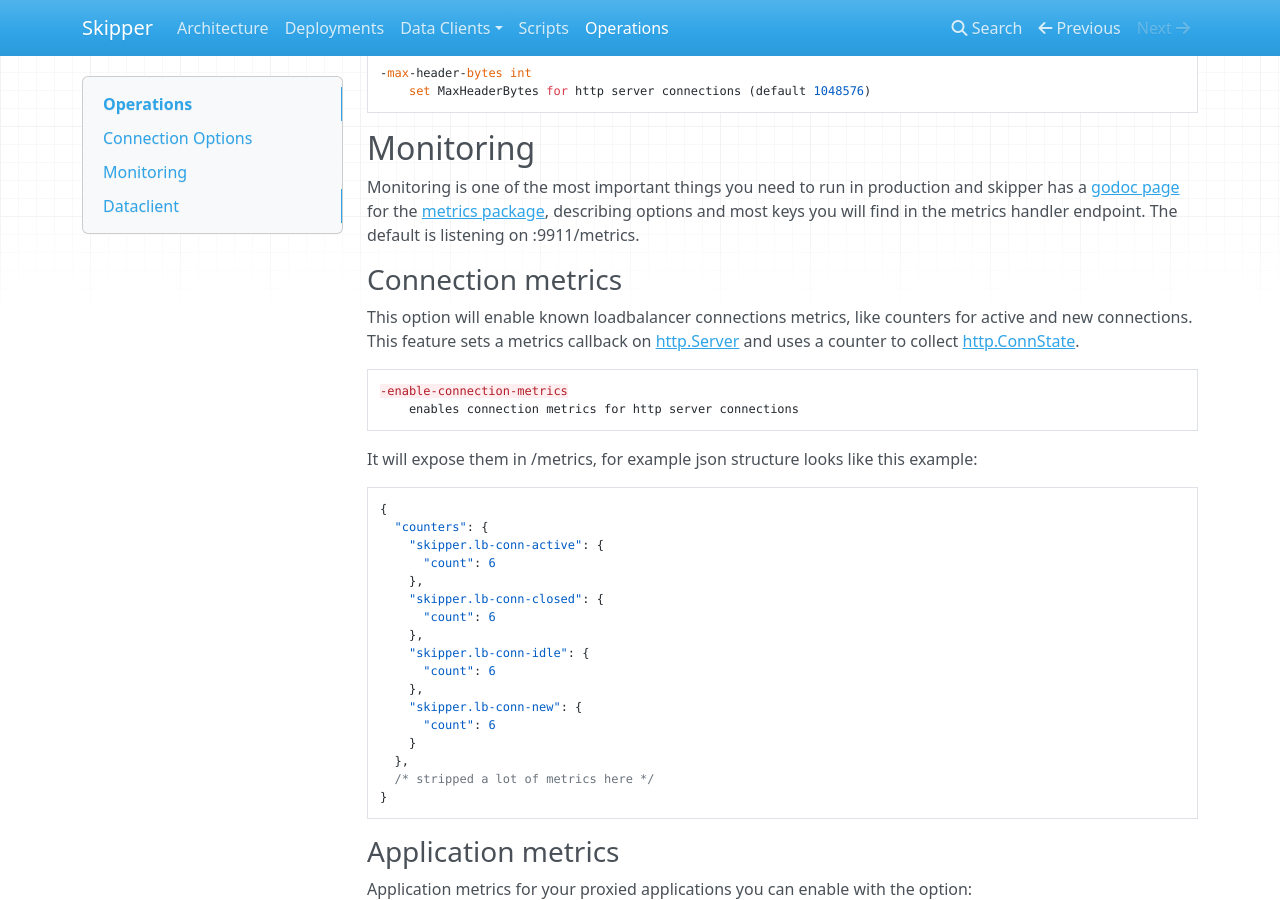
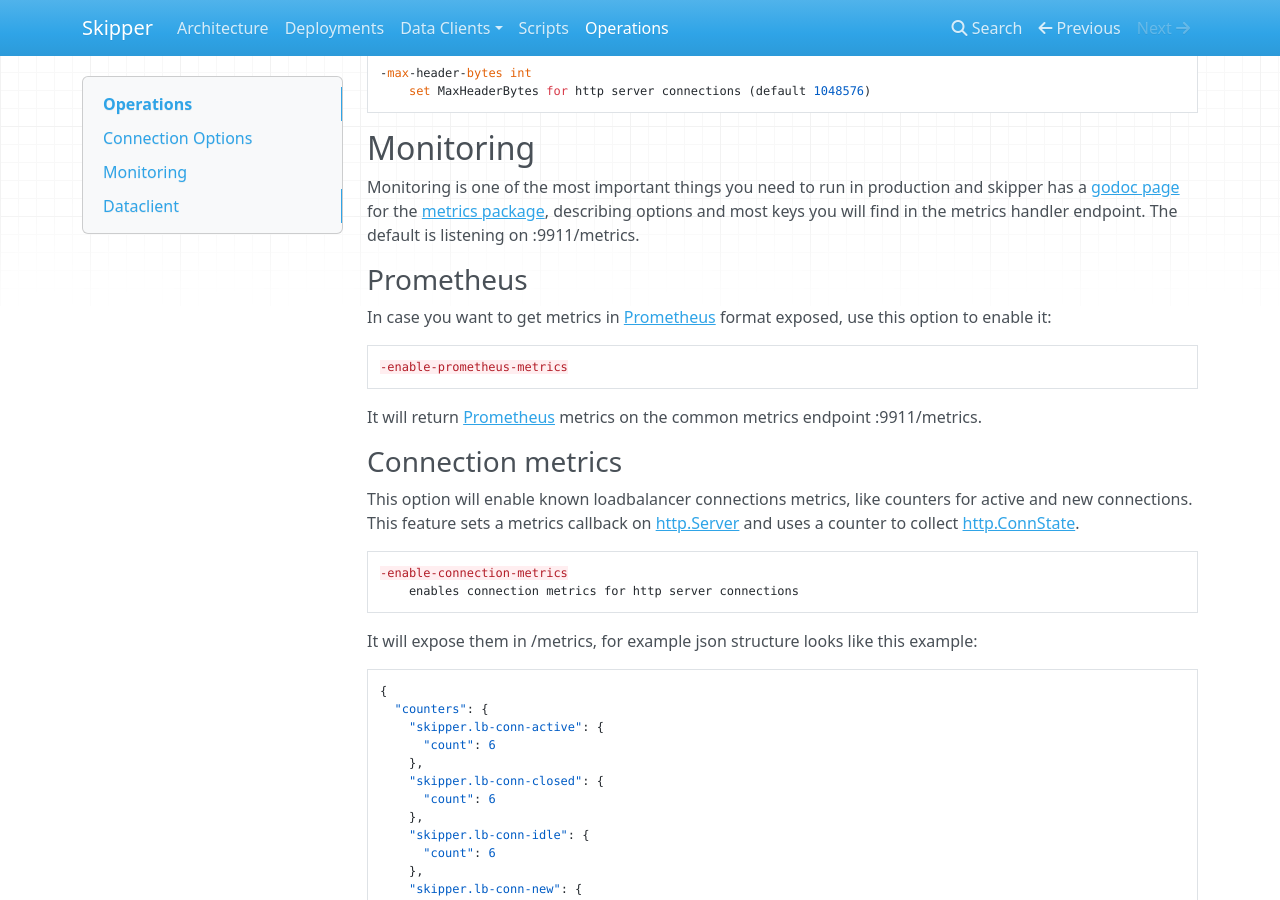
Before and after one commit to zalando/skipper, an MkDocs documentation site: the page built from docs/operations.md, in a window 1280 px wide and 900 px high, scrolled down 2073 px. Built offline with MkDocs 1.6.1, drawn with Linux system fonts in a browser that asks for light colours; nearby versions of some CDN libraries; old or Windows-style settings are respelled for this version of MkDocs.

Commit message:
add how to enable prometheus metrics

```diff
--- a/docs/operations.md
+++ b/docs/operations.md
@@ -126,6 +126,16 @@
 for the [metrics package](https://godoc.org/github.com/zalando/skipper/metrics),
 describing options and most keys you will find in the metrics handler
 endpoint. The default is listening on :9911/metrics.
+
+### Prometheus
+
+In case you want to get metrics in [Prometheus](https://prometheus.io/) format exposed, use this
+option to enable it:
+
+    -enable-prometheus-metrics
+
+It will return [Prometheus](https://prometheus.io/) metrics on the
+common metrics endpoint :9911/metrics.
 
 ### Connection metrics
 
```
